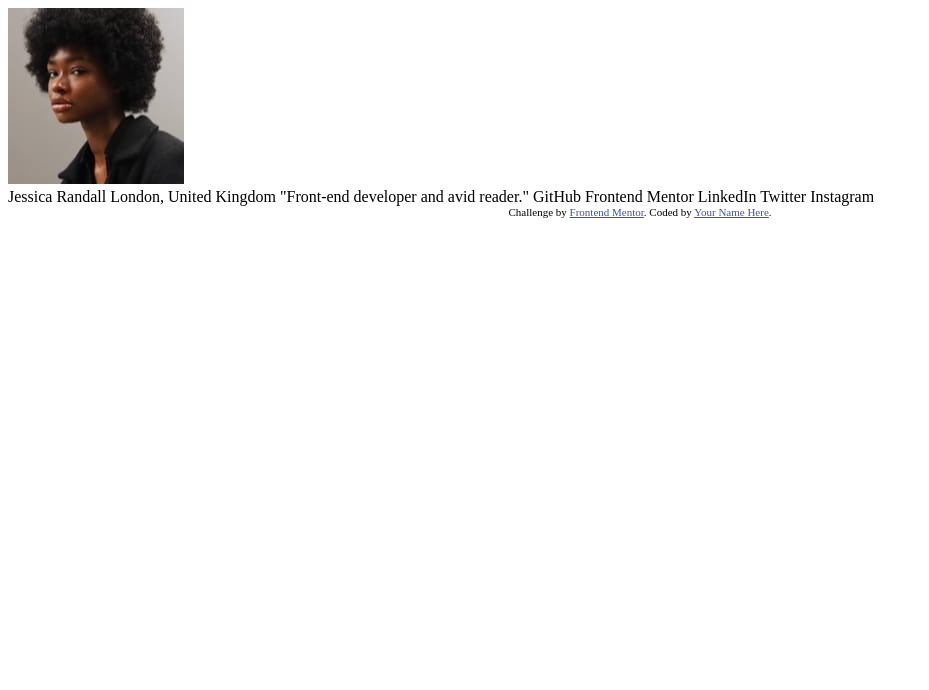
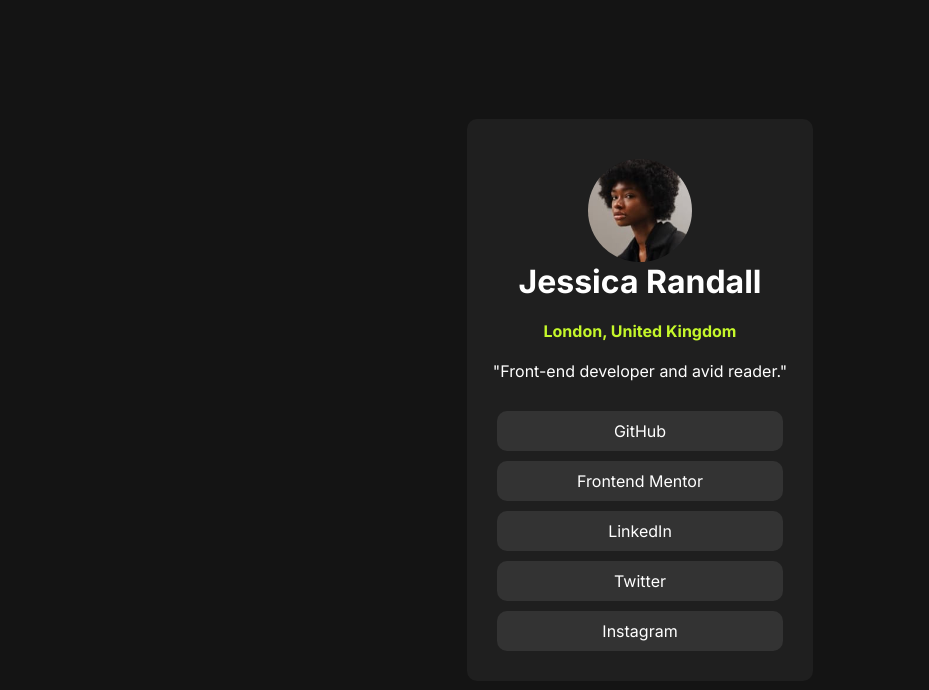
Before and after one commit to Raddames-Tonui/Social-Links-profile, a plain HTML site: page index.html in a window 1280 px wide. Shown: the whole page, without its empty margins (0-929 px from the left). Drawn offline with Linux system fonts and the light colour scheme; a web font is replaced by a local one.

Commit message:
style.css

```diff
--- a/index.html
+++ b/index.html
@@ -7,7 +7,7 @@
   <link rel="icon" type="image/png" sizes="32x32" href="./assets/images/favicon-32x32.png">
 
   <title>Frontend Mentor | Social links profile</title>
-
+  <link rel="stylesheet" href="./style.css">
   <!-- Feel free to remove these styles or customise in your own stylesheet 👍 -->
   <style>
     .attribution { font-size: 11px; text-align: center; }
@@ -15,23 +15,27 @@
   </style>
 </head>
 <body>
-  <div>
+  <div class="profile">
     <img src="./assets/images/avatar-jessica.jpeg" alt="Jessica profile photo">
+    <h1 style="color:hsl(0, 0%, 100%);">Jessica Randall</h1>
+    <br>
+    <h4 style="color: hsl(75, 94%, 57%);">London, United Kingdom</h2>
+    <br>
+    <p style="color: hsl(0, 0%, 100%);font: size 14px;">"Front-end developer and avid reader."</p>
+    <div class="links">
+      <a href="#">GitHub</a>
+      <a href="#">Frontend Mentor</a>
+      <a href="#">LinkedIn</a>
+      <a href="#">Twitter</a>
+      <a href="#">Instagram</a>
+
+    </div>
 
   </div>
-  Jessica Randall
-  London, United Kingdom
-  "Front-end developer and avid reader."
 
-  GitHub
-  Frontend Mentor
-  LinkedIn
-  Twitter
-  Instagram
-
-  <div class="attribution">
+  <!-- <div class="attribution">
     Challenge by <a href="https://www.frontendmentor.io?ref=challenge" target="_blank">Frontend Mentor</a>.
-    Coded by <a href="#">Your Name Here</a>.
-  </div>
+    Coded by <a href="#">Raddames Tonui</a>.
+  </div> -->
 </body>
 </html>
--- /dev/null
+++ b/style.css
@@ -0,0 +1,51 @@
+@import url('https://fonts.googleapis.com/css2?family=Inter:wght@400;600;700&family=Playfair+Display:ital,wght@0,400;0,500;0,600;0,700;0,800;0,900;1,400;1,500;1,600;1,700;1,800;1,900&family=Protest+Riot&display=swap');
+*{
+    font-family: 'Inter', sans-serif;
+    /* font-family: 'Playfair Display', serif; */
+    /* font-family: 'Protest Riot', sans-serif; */
+    margin: 0;
+    padding: 0;
+    box-sizing: border-box;
+
+}
+body{
+    display: flex;
+    justify-content: center;
+    align-items: center;
+    min-height: 100vh;
+    background-color: hsl(0, 0%, 8%);
+
+}
+.profile{
+
+    background-color: hsl(0, 0%, 12%);
+    display: flex;
+    flex-flow: column;
+    justify-content: center;
+    align-items: center;
+    border-radius: 10px;
+}
+img{
+    margin-top: 40px;
+    border-radius: 100%;
+    width: 30%;
+}
+.links{
+    margin: 20px;
+}
+a{
+    background-color: hsl(0, 0%, 20%);
+    color: hsl(0, 0%, 100%);
+    text-decoration: none;
+    display: flex;
+    flex-flow: column;
+    margin: 10px;
+    padding: 10px 80px;
+    text-align: center;
+    border-radius: 10px;
+
+}
+a:hover{
+    background-color:hsl(75, 94%, 57%) ;
+    color: hsl(0, 0%, 8%);
+}
```
